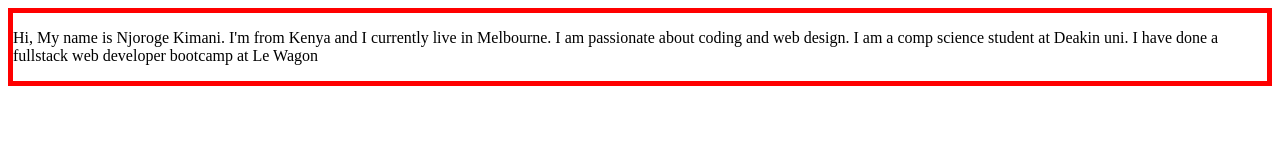
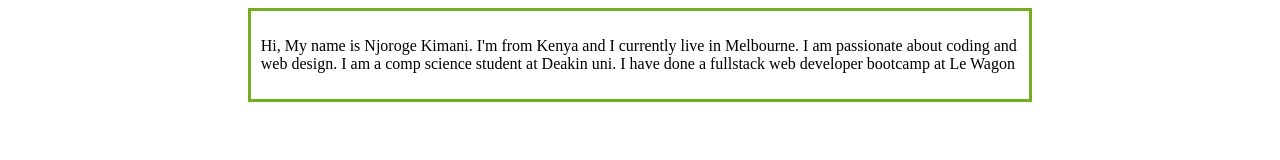
Before and after one commit to Njoroge2001/myportfolio, a plain HTML site: page index.html in a window 1280 px wide. Drawn offline with Linux system fonts and the light colour scheme.

Commit message:
centred main text

```diff
--- a/style.css
+++ b/style.css
@@ -1,3 +1,6 @@
 .main-text{
-  border: 5px solid red;
+  margin: auto;
+  width: 60%;
+  border: 3px solid #73AD21;
+  padding: 10px;
 }
```
